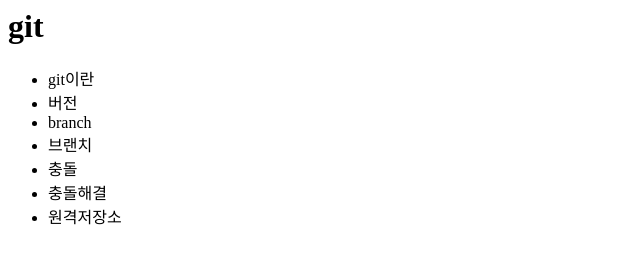
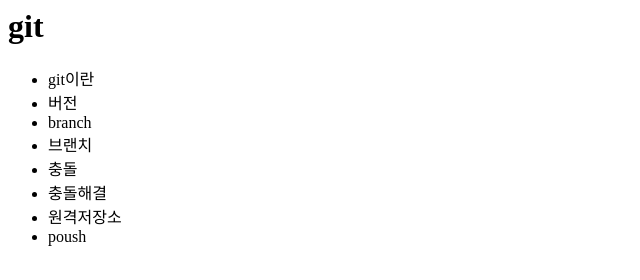
Before and after one commit to Jinsung-Yang/SourceTree, a plain HTML site: page index.html in a window 1280 px wide. Shown: the full height of the page, 0-640 px from the left. Drawn offline with Linux system fonts and the light colour scheme.

Commit message:
push추가

```diff
--- a/index.html
+++ b/index.html
@@ -13,6 +13,7 @@
         <li>충돌</li>
         <li>충돌해결</li>
         <li>원격저장소</li>
+        <li>poush</li>
 
     </ul>
 
```
